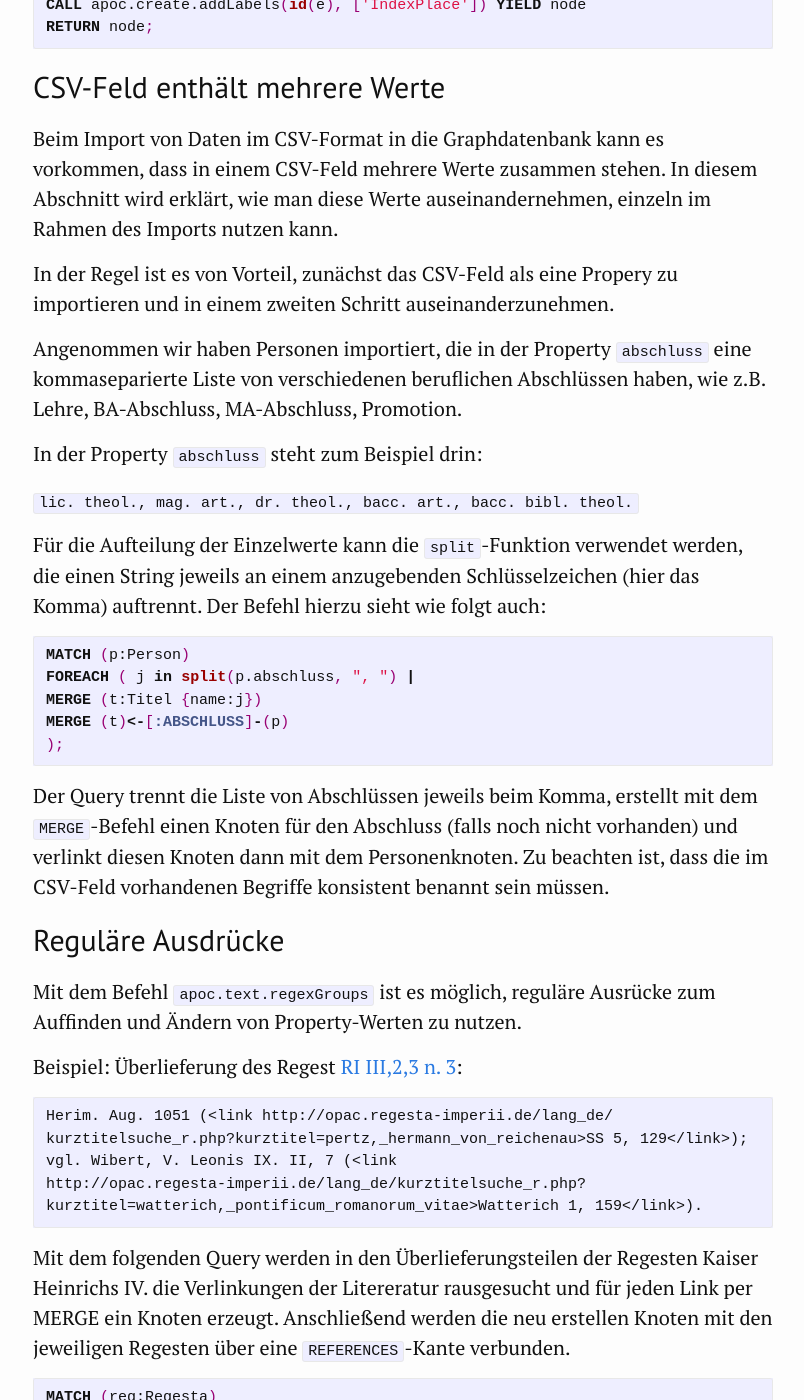
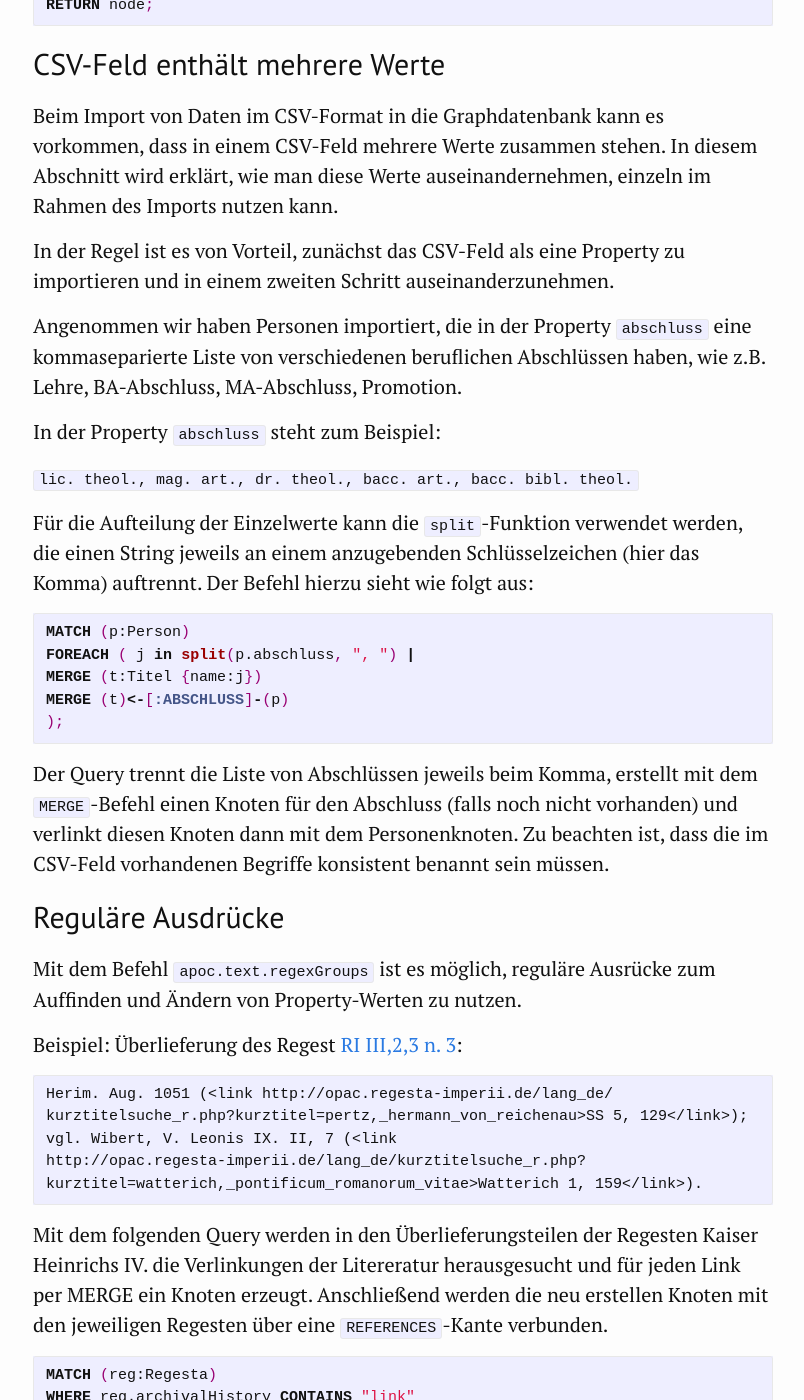
Before and after one commit to kuczera/Graphentechnologien, a Jekyll site: the page built from docs/95_Anhang.md, in a window 1280 px wide and 1400 px high, scrolled down 2883 px. Shown: the whole window, without its empty margins (237-1041 px from the left). Built offline with Jekyll 4.4.1, drawn with Linux system fonts in a browser that asks for light colours; some of the changed text lies outside the part shown.

Commit message:
Schreibweisen

```diff
--- a/docs/95_Anhang.md
+++ b/docs/95_Anhang.md
@@ -15,9 +15,9 @@
 
 In diesem Kapitel werden Tipps und Tricks rund um typische Herausforderungen bei der Verwendung von Graphdatenbanken in den digitalen Geisteswissenschaften vorgestellt. Die Hinweise stammen oft von meinem Kollegen Stefan Armbruster von neo4j, dem an dieser Stelle nochmal herzlich für seine Unterstützung gedankt sei.
 
-## cypher-Dokumentation
+## Cypher-Dokumentation
 
-Die Dokumentation von cypher findet sich auf den Seiten von neo4j:
+Die Dokumentation von Cypher findet sich auf den Seiten von neo4j:
 [https://neo4j.com/docs/developer-manual/current/](https://neo4j.com/docs/developer-manual/current/)
 
 ## Analyse der Graphdaten
@@ -59,7 +59,7 @@
 ## Weitere Labels für einen Knoten
 
 Gegeben sind Knoten vom Typ IndexEntry, die in der Property type noch näher spezifiziert sind (z.B. Ort, Person, Sache etc.).
-Mit dem folgenden Query wird der Wert der Proptery type als zusätzliches Label angelegt.
+Mit dem folgenden Query wird der Wert der Property type als zusätzliches Label angelegt.
 
 ~~~cypher
 MATCH (e:IndexEntry)
@@ -102,15 +101,15 @@
 
 Beim Import von Daten im CSV-Format in die Graphdatenbank kann es vorkommen, dass in einem CSV-Feld mehrere Werte zusammen stehen. In diesem Abschnitt wird erklärt, wie man diese Werte auseinandernehmen, einzeln im Rahmen des Imports nutzen kann.
 
-In der Regel ist es von Vorteil, zunächst das CSV-Feld als eine Propery zu importieren und in einem zweiten Schritt auseinanderzunehmen.
+In der Regel ist es von Vorteil, zunächst das CSV-Feld als eine Property zu importieren und in einem zweiten Schritt auseinanderzunehmen.
 
 Angenommen wir haben Personen importiert, die in der Property `abschluss` eine kommaseparierte Liste von verschiedenen beruflichen Abschlüssen haben, wie z.B. Lehre, BA-Abschluss, MA-Abschluss, Promotion.
 
-In der Property `abschluss` steht zum Beispiel drin:
+In der Property `abschluss` steht zum Beispiel:
 
 `lic. theol., mag. art., dr. theol., bacc. art., bacc. bibl. theol.`
 
-Für die Aufteilung der Einzelwerte kann die `split`-Funktion verwendet werden, die einen String jeweils an einem anzugebenden Schlüsselzeichen (hier das Komma) auftrennt. Der Befehl hierzu sieht wie folgt auch:
+Für die Aufteilung der Einzelwerte kann die `split`-Funktion verwendet werden, die einen String jeweils an einem anzugebenden Schlüsselzeichen (hier das Komma) auftrennt. Der Befehl hierzu sieht wie folgt aus:
 
 ~~~cypher
 MATCH (p:Person)
@@ -137,7 +136,7 @@
 kurztitel=watterich,_pontificum_romanorum_vitae>Watterich 1, 159</link>).
 ~~~
 
-Mit dem folgenden Query werden in den Überlieferungsteilen der Regesten Kaiser Heinrichs IV. die Verlinkungen der Litereratur rausgesucht und für jeden Link per MERGE ein Knoten erzeugt. Anschließend werden die neu erstellen Knoten mit den jeweiligen Regesten über eine `REFERENCES`-Kante verbunden.
+Mit dem folgenden Query werden in den Überlieferungsteilen der Regesten Kaiser Heinrichs IV. die Verlinkungen der Litereratur herausgesucht und für jeden Link per MERGE ein Knoten erzeugt. Anschließend werden die neu erstellen Knoten mit den jeweiligen Regesten über eine `REFERENCES`-Kante verbunden.
 
 ~~~cypher
 MATCH (reg:Regesta)
@@ -206,7 +205,7 @@
 
 ## Der `WITH`-Befehl
 
-Da cypher eine deklarative und keine imperative Sprache ist, gibt es bei der Formulierung der Querys Einschränkungen.[^03a5] Hier hilft oft der `WITH`-Befehl weiter, mit dem sich die o.a. beiden Befehle auch in einem Query vereinen lassen:
+Da Cypher eine deklarative und keine imperative Sprache ist, gibt es bei der Formulierung der Querys Einschränkungen.[^03a5] Hier hilft oft der `WITH`-Befehl weiter, mit dem sich die o.a. beiden Befehle auch in einem Query vereinen lassen:
 
 ~~~cypher
 LOAD CSV WITH HEADERS FROM "file:///import.csv" AS line
@@ -256,9 +255,9 @@
 
 ## Die Apoc-Bibliothek
 
-Die Funktionalitäten sind bei neo4j in verschiedene Bereiche aufgeteilt. Die Datenbank selbst bringt Grundfunktionalitäten mit. Um Industriestandards zu genügen haben diese Funktionen umfangreiche Tests und Prüfungen durchlaufen. Weiteregehende Funktionen sind in die sogenannte [*apoc-Bibliothek*](https://guides.neo4j.com/apoc) ausgelagert, die zusätzlich installiert werden muss. Diese sogenannten *user defined procedures* sind benutzerdefinierte Implementierungen bestimmter Funktionen, die in cypher selbst nicht so leicht ausgedrückt werden können. Diese Prozeduren sind in Java implementiert und können einfach in ihre neo4j-Instanz implementiert und dann direkt von Cypher aus aufgerufen werden.[^5cb9]
+Die Funktionalitäten sind bei neo4j in verschiedene Bereiche aufgeteilt. Die Datenbank selbst bringt Grundfunktionalitäten mit. Um Industriestandards zu genügen haben diese Funktionen umfangreiche Tests und Prüfungen durchlaufen. Weiteregehende Funktionen sind in die sogenannte [*Apoc-Bibliothek*](https://guides.neo4j.com/apoc) ausgelagert, die zusätzlich installiert werden muss. Diese sogenannten *user defined procedures* sind benutzerdefinierte Implementierungen bestimmter Funktionen, die in Cypher selbst nicht so leicht ausgedrückt werden können. Diese Prozeduren sind in Java implementiert und können einfach in ihre neo4j-Instanz implementiert und dann direkt von Cypher aus aufgerufen werden.[^5cb9]
 
-Die APOC-Bibliothek besteht aus vielen Prozeduren, die bei verschiedenen Aufgaben in Bereichen wie Datenintegration, Graphenalgorithmen oder Datenkonvertierung helfen.
+Die Apoc-Bibliothek besteht aus vielen Prozeduren, die bei verschiedenen Aufgaben in Bereichen wie Datenintegration, Graphenalgorithmen oder Datenkonvertierung helfen.
 
 ### Installation in neo4j
 
@@ -280,11 +279,11 @@
 
 ### Dokumentation aller Funktionen
 
-In der [Dokumentation](https://neo4j-contrib.github.io/neo4j-apoc-procedures/) der apoc-Bibliothek sind die einzelnen Funktionen genauer beschrieben.
+In der [Dokumentation](https://neo4j-contrib.github.io/neo4j-apoc-procedures/) der Apoc-Bibliothek sind die einzelnen Funktionen genauer beschrieben.
 
 ## apoc.xml.import
 
-Mit dem Befehl apoc.xml.import ist es möglich, einen xml-Baum 1:1 in die Graphdatenbank einzuspielen. Die [Dokumentation](https://neo4j-contrib.github.io/neo4j-apoc-procedures/#_import_xml_directly) findet sich [hier](https://neo4j-contrib.github.io/neo4j-apoc-procedures/#_import_xml_directly).
+Mit dem Befehl apoc.xml.import ist es möglich, einen XML-Baum 1:1 in die Graphdatenbank einzuspielen. Die [Dokumentation](https://neo4j-contrib.github.io/neo4j-apoc-procedures/#_import_xml_directly) findet sich [hier](https://neo4j-contrib.github.io/neo4j-apoc-procedures/#_import_xml_directly).
 
 Beispielbefehl:
 call
@@ -296,9 +295,9 @@
 
 |Kantentyp|Beschreibung|
 |------------------------|------------------------------------------------|
-|:IS_CHILD_OF|Verweis auf eingeschachteltes Xml-Element|
+|:IS_CHILD_OF|Verweis auf eingeschachteltes XML-Element|
 |:FIRST_CHILD_OF|Verweis auf das erste untergeordnete Element|
-|:NEXT_SIBLING|Verweis auf das nächste Xml-Element auf der gleichen Ebene|
+|:NEXT_SIBLING|Verweis auf das nächste XML-Element auf der gleichen Ebene|
 |:NEXT|Erzeugt eine lineare Kette durch das gesamte XML-Dokument und gibt so die Serialität des XMLs wieder|
 |:NEXT_WORD|Verbindet Wortknoten zu einer Kette von Wortknoten. Wird nur erzeugt, wenn createNextWordRelationships:true gesetzt wird|
 
@@ -352,7 +351,7 @@
 return count(*);
 ~~~
 
-json-example
+Json-example
 
 ~~~
 {
```
Also changed, not shown: other parts of docs/95_Anhang.md (+1 -2 lines).
